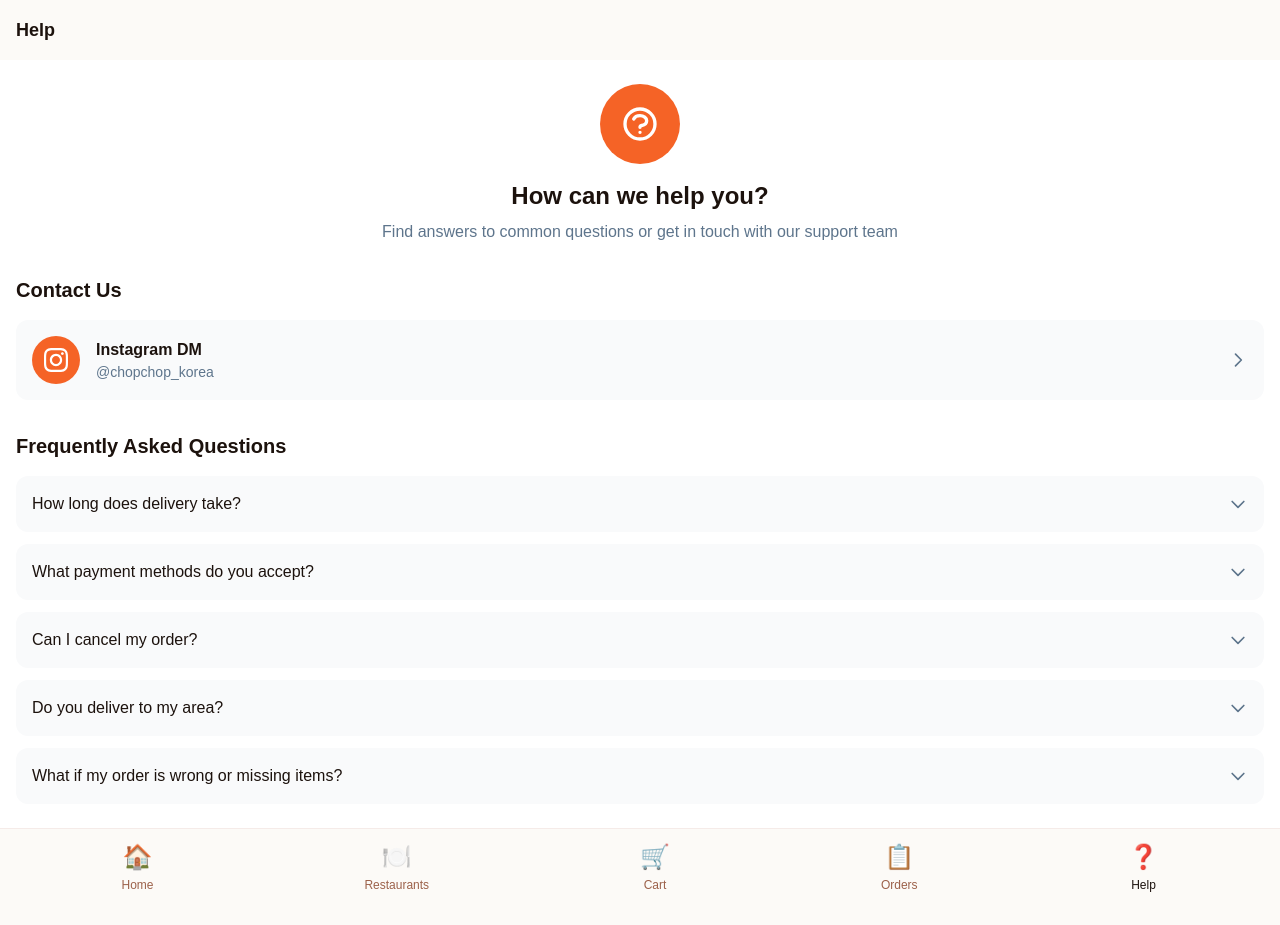
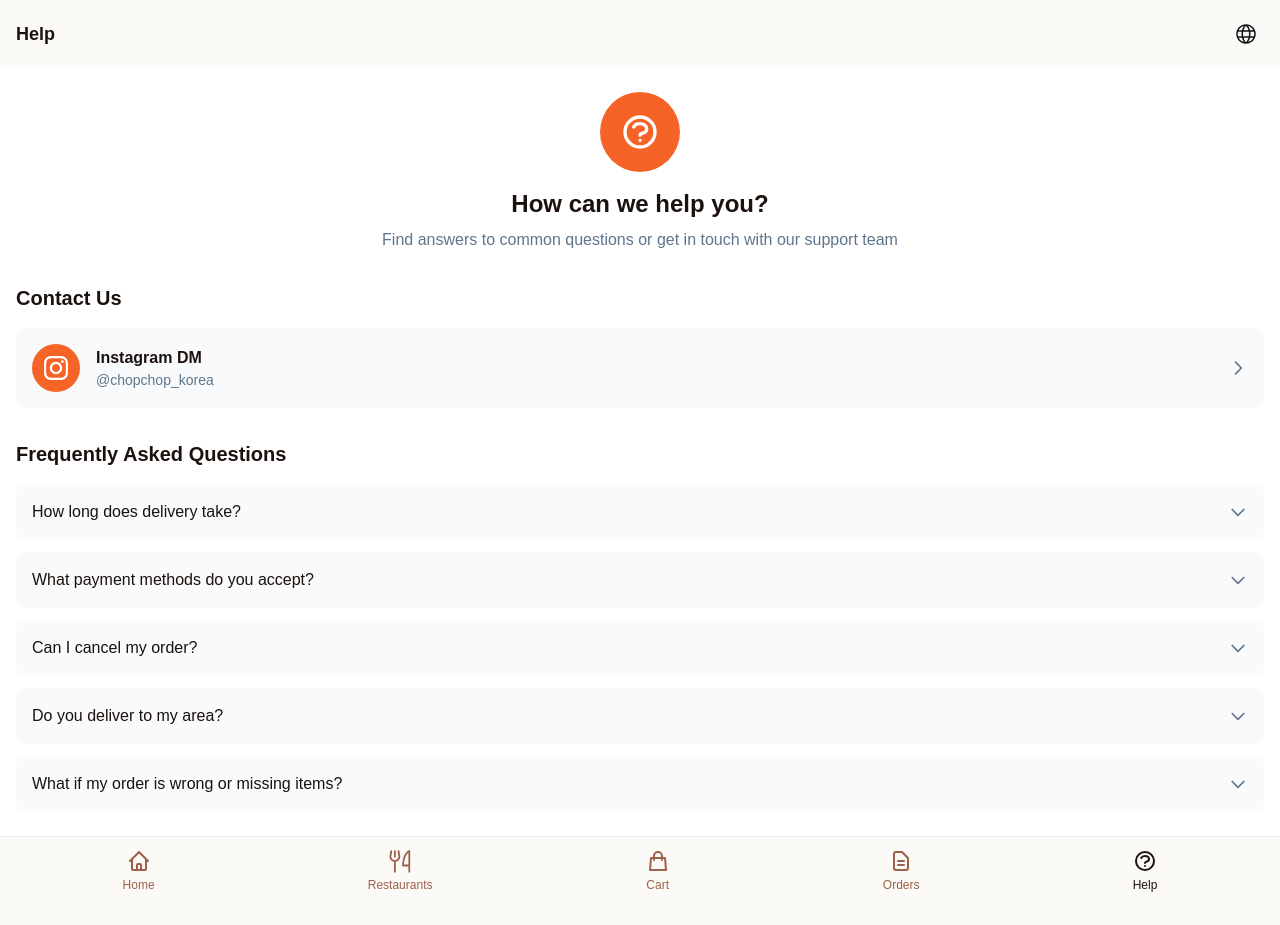
Before and after one commit to ppadda-forever/chop-chop, a Next.js app: page /help in a window 1280 px wide. Built offline with nearby package versions, Linux system fonts and the light colour scheme.

Commit message:
feat: 이모지 SVG로 변경

```diff
--- a/src/app/cart/page.js
+++ b/src/app/cart/page.js
@@ -26,9 +26,7 @@ export default function Cart() {
 
         <div className="flex-1 flex flex-col items-center justify-center px-4">
           <div className="w-24 h-24 bg-gray-100 rounded-full flex items-center justify-center mb-6">
-            <svg className="w-12 h-12 text-gray-400" fill="none" stroke="currentColor" viewBox="0 0 24 24">
-              <path strokeLinecap="round" strokeLinejoin="round" strokeWidth={2} d="M3 3h2l.4 2M7 13h10l4-8H5.4m0 0L7 13m0 0l-2.5 5M7 13l2.5 5m6-5v6a2 2 0 01-2 2H9a2 2 0 01-2-2v-6m8 0V9a2 2 0 00-2-2H9a2 2 0 00-2 2v4.01" />
-            </svg>
+            <span className="text-6xl">🛒</span>
           </div>
           <h2 className="text-xl font-bold text-chop-brown mb-2 font-jakarta">
             Your cart is empty
--- a/src/app/page.js
+++ b/src/app/page.js
@@ -30,7 +30,7 @@ export default function Home() {
 
   return (
     <div className="bg-white min-h-screen flex flex-col">
-      <Header title="Chop Chop" showCartButton={true} />
+      <Header title="Chop Chop" />
 
       <div className="flex-1">
         {/* Hero Section */}
--- a/src/components/BottomNavigation.jsx
+++ b/src/components/BottomNavigation.jsx
@@ -11,11 +11,52 @@ const BottomNavigation = () => {
   const cartItemCount = getTotalItems();
 
   const navItems = [
-    { path: '/', label: 'Home', icon: '🏠' },
-    { path: '/restaurants', label: 'Restaurants', icon: '🍽️' },
-    { path: '/cart', label: 'Cart', icon: '🛒', showBadge: true },
-    { path: '/orders', label: 'Orders', icon: '📋' },
-    { path: '/help', label: 'Help', icon: '❓' }
+    {
+      path: '/',
+      label: 'Home',
+      icon: (
+        <svg className="w-6 h-6" fill="none" stroke="currentColor" viewBox="0 0 24 24">
+          <path strokeLinecap="round" strokeLinejoin="round" strokeWidth={2} d="M3 12l2-2m0 0l7-7 7 7M5 10v10a1 1 0 001 1h3m10-11l2 2m-2-2v10a1 1 0 01-1 1h-3m-6 0a1 1 0 001-1v-4a1 1 0 011-1h2a1 1 0 011 1v4a1 1 0 001 1m-6 0h6" />
+        </svg>
+      )
+    },
+    {
+      path: '/restaurants',
+      label: 'Restaurants',
+      icon: (
+        <svg className="w-6 h-6" fill="currentColor" viewBox="0 0 18 20">
+          <path fillRule="evenodd" clipRule="evenodd" d="M4 6.25V1.75C4 1.33579 4.33579 1 4.75 1C5.16421 1 5.5 1.33579 5.5 1.75V6.25C5.5 6.66421 5.16421 7 4.75 7C4.33579 7 4 6.66421 4 6.25ZM17.5 1.75V19C17.5 19.4142 17.1642 19.75 16.75 19.75C16.3358 19.75 16 19.4142 16 19V14.5H11.5C11.0858 14.5 10.75 14.1642 10.75 13.75C10.7848 11.9534 11.0117 10.1658 11.4269 8.4175C12.3438 4.62156 14.0819 2.07719 16.4547 1.06094C16.6863 0.961704 16.9524 0.985456 17.1628 1.12416C17.3732 1.26287 17.4999 1.49798 17.5 1.75ZM16 3.05312C12.9841 5.35656 12.3934 10.9675 12.2781 13H16V3.05312ZM8.48969 1.62719C8.44971 1.35915 8.26824 1.13353 8.01501 1.03701C7.76177 0.940492 7.47617 0.988093 7.26793 1.16152C7.05968 1.33495 6.9612 1.60723 7.01031 1.87375L7.75 6.30906C7.75 7.96592 6.40685 9.30906 4.75 9.30906C3.09315 9.30906 1.75 7.96592 1.75 6.30906L2.48875 1.87375C2.53786 1.60723 2.43938 1.33495 2.23114 1.16152C2.02289 0.988093 1.73729 0.940492 1.48406 1.03701C1.23082 1.13353 1.04936 1.35915 1.00938 1.62719L0.259375 6.12719C0.252958 6.16781 0.249823 6.20888 0.25 6.25C0.253094 8.44457 1.83658 10.3178 4 10.6862V19C4 19.4142 4.33579 19.75 4.75 19.75C5.16421 19.75 5.5 19.4142 5.5 19V10.6862C7.66343 10.3178 9.24691 8.44457 9.25 6.25C9.24987 6.20885 9.24642 6.16778 9.23969 6.12719L8.48969 1.62719Z" />
+        </svg>
+      )
+    },
+    {
+      path: '/cart',
+      label: 'Cart',
+      icon: (
+        <svg className="w-6 h-6" fill="none" stroke="currentColor" viewBox="0 0 24 24">
+          <path strokeLinecap="round" strokeLinejoin="round" strokeWidth={2} d="M16 11V7a4 4 0 00-8 0v4M5 9h14l1 12H4L5 9z" />
+        </svg>
+      ),
+      showBadge: true
+    },
+    {
+      path: '/orders',
+      label: 'Orders',
+      icon: (
+        <svg className="w-6 h-6" fill="none" stroke="currentColor" viewBox="0 0 24 24">
+          <path strokeLinecap="round" strokeLinejoin="round" strokeWidth={2} d="M9 12h6m-6 4h6m2 5H7a2 2 0 01-2-2V5a2 2 0 012-2h5.586a1 1 0 01.707.293l5.414 5.414a1 1 0 01.293.707V19a2 2 0 01-2 2z" />
+        </svg>
+      )
+    },
+    {
+      path: '/help',
+      label: 'Help',
+      icon: (
+        <svg className="w-6 h-6" fill="none" stroke="currentColor" viewBox="0 0 24 24">
+          <path strokeLinecap="round" strokeLinejoin="round" strokeWidth={2} d="M8.228 9c.549-1.165 2.03-2 3.772-2 2.21 0 4 1.343 4 3 0 1.4-1.278 2.575-3.006 2.907-.542.104-.994.54-.994 1.093m0 3h.01M21 12a9 9 0 11-18 0 9 9 0 0118 0z" />
+        </svg>
+      )
+    }
   ];
 
   const isActive = (path) => {
@@ -37,7 +78,7 @@ const BottomNavigation = () => {
                   : 'text-chop-light-brown'
               }`}
             >
-              <span className="text-2xl">{item.icon}</span>
+              {item.icon}
               <span className="text-xs font-medium">{item.label}</span>
               {item.showBadge && cartItemCount > 0 && (
                 <span className="absolute -top-1 -right-1 bg-chop-orange text-white text-xs rounded-full h-5 w-5 flex items-center justify-center">
--- a/src/components/Header.jsx
+++ b/src/components/Header.jsx
@@ -1,13 +1,24 @@
 'use client'
 
-import React from 'react';
+import React, { useState } from 'react';
 import { useRouter } from 'next/navigation';
-import { useCart } from '../contexts/CartContext';
 
-const Header = ({ title, showBackButton = false, showCartButton = false }) => {
+const Header = ({ title, showBackButton = false }) => {
   const router = useRouter();
-  const { getTotalItems } = useCart();
-  const cartItemCount = getTotalItems();
+  const [isLanguageDropdownOpen, setIsLanguageDropdownOpen] = useState(false);
+  const [selectedLanguage, setSelectedLanguage] = useState('English');
+
+  const languages = [
+    { code: 'en', name: 'English', flag: '🇺🇸' },
+    { code: 'ja', name: 'Japanese', flag: '🇯🇵' },
+    { code: 'zh', name: 'Chinese', flag: '🇨🇳' }
+  ];
+
+  const handleLanguageSelect = (language) => {
+    setSelectedLanguage(language.name);
+    setIsLanguageDropdownOpen(false);
+    // 여기에 언어 변경 로직 추가 가능
+  };
 
   return (
     <div className="bg-chop-cream px-4 py-4">
@@ -28,21 +39,42 @@ const Header = ({ title, showBackButton = false, showCartButton = false }) => {
           </h1>
         </div>
 
-        {showCartButton && (
+        {/* Language Selector */}
+        <div className="relative">
           <button
-            onClick={() => router.push('/cart')}
-            className="p-2 relative"
+            onClick={() => setIsLanguageDropdownOpen(!isLanguageDropdownOpen)}
+            className="p-2 hover:bg-gray-100 rounded-full transition-colors"
           >
-            <svg className="w-6 h-6" fill="none" stroke="currentColor" viewBox="0 0 24 24">
-              <path strokeLinecap="round" strokeLinejoin="round" strokeWidth={2} d="M3 3h2l.4 2M7 13h10l4-8H5.4m0 0L7 13m0 0l-2.5 5M7 13l2.5 5m6-5v6a2 2 0 01-2 2H9a2 2 0 01-2-2v-6m8 0V9a2 2 0 00-2-2H9a2 2 0 00-2 2v4.01" />
+            <svg xmlns="http://www.w3.org/2000/svg" width="20" height="20" viewBox="0 0 20 20" fill="none">
+              <path fill-rule="evenodd" clip-rule="evenodd" d="M10 0.25C4.61522 0.25 0.25 4.61522 0.25 10C0.25 15.3848 4.61522 19.75 10 19.75C15.3848 19.75 19.75 15.3848 19.75 10C19.7443 4.61758 15.3824 0.255684 10 0.25ZM7.52781 13.75H12.4722C11.9688 15.4694 11.125 17.0191 10 18.2397C8.875 17.0191 8.03125 15.4694 7.52781 13.75ZM7.1875 12.25C6.93875 10.7603 6.93875 9.23969 7.1875 7.75H12.8125C13.0612 9.23969 13.0612 10.7603 12.8125 12.25H7.1875ZM1.75 10C1.74935 9.23916 1.85441 8.48192 2.06219 7.75H5.66781C5.44406 9.24166 5.44406 10.7583 5.66781 12.25H2.06219C1.85441 11.5181 1.74935 10.7608 1.75 10ZM12.4722 6.25H7.52781C8.03125 4.53062 8.875 2.98094 10 1.76031C11.125 2.98094 11.9688 4.53062 12.4722 6.25ZM14.3322 7.75H17.9378C18.3541 9.22112 18.3541 10.7789 17.9378 12.25H14.3322C14.5559 10.7583 14.5559 9.24166 14.3322 7.75ZM17.3472 6.25H14.0256C13.6429 4.74392 13.0001 3.31623 12.1263 2.03125C14.3838 2.63793 16.28 4.17014 17.3472 6.25ZM7.87375 2.03125C6.9999 3.31623 6.35712 4.74392 5.97437 6.25H2.65281C3.71999 4.17014 5.61618 2.63793 7.87375 2.03125ZM2.65281 13.75H5.97437C6.35712 15.2561 6.9999 16.6838 7.87375 17.9688C5.61618 17.3621 3.71999 15.8299 2.65281 13.75ZM12.1263 17.9688C13.0001 16.6838 13.6429 15.2561 14.0256 13.75H17.3472C16.28 15.8299 14.3838 17.3621 12.1263 17.9688Z" fill="#0F1417"/>
             </svg>
-            {cartItemCount > 0 && (
-              <span className="absolute -top-1 -right-1 bg-chop-orange text-white text-xs rounded-full h-5 w-5 flex items-center justify-center">
-                {cartItemCount}
-              </span>
-            )}
           </button>
-        )}
+
+          {/* Dropdown Menu */}
+          {isLanguageDropdownOpen && (
+            <div className="absolute right-0 top-full mt-2 w-48 bg-white border border-chop-border rounded-lg shadow-lg z-50">
+              {languages.map((language) => (
+                <button
+                  key={language.code}
+                  onClick={() => handleLanguageSelect(language)}
+                  className={`w-full flex items-center gap-3 px-4 py-3 text-left hover:bg-gray-50 transition-colors first:rounded-t-lg last:rounded-b-lg ${
+                    selectedLanguage === language.name ? 'bg-chop-cream' : ''
+                  }`}
+                >
+                  <span className="text-lg">{language.flag}</span>
+                  <span className="text-sm font-medium text-chop-brown">
+                    {language.name}
+                  </span>
+                  {selectedLanguage === language.name && (
+                    <svg className="w-4 h-4 text-chop-orange ml-auto" fill="currentColor" viewBox="0 0 20 20">
+                      <path fillRule="evenodd" d="M16.707 5.293a1 1 0 010 1.414l-8 8a1 1 0 01-1.414 0l-4-4a1 1 0 011.414-1.414L8 12.586l7.293-7.293a1 1 0 011.414 0z" clipRule="evenodd" />
+                    </svg>
+                  )}
+                </button>
+              ))}
+            </div>
+          )}
+        </div>
       </div>
     </div>
   );
```
